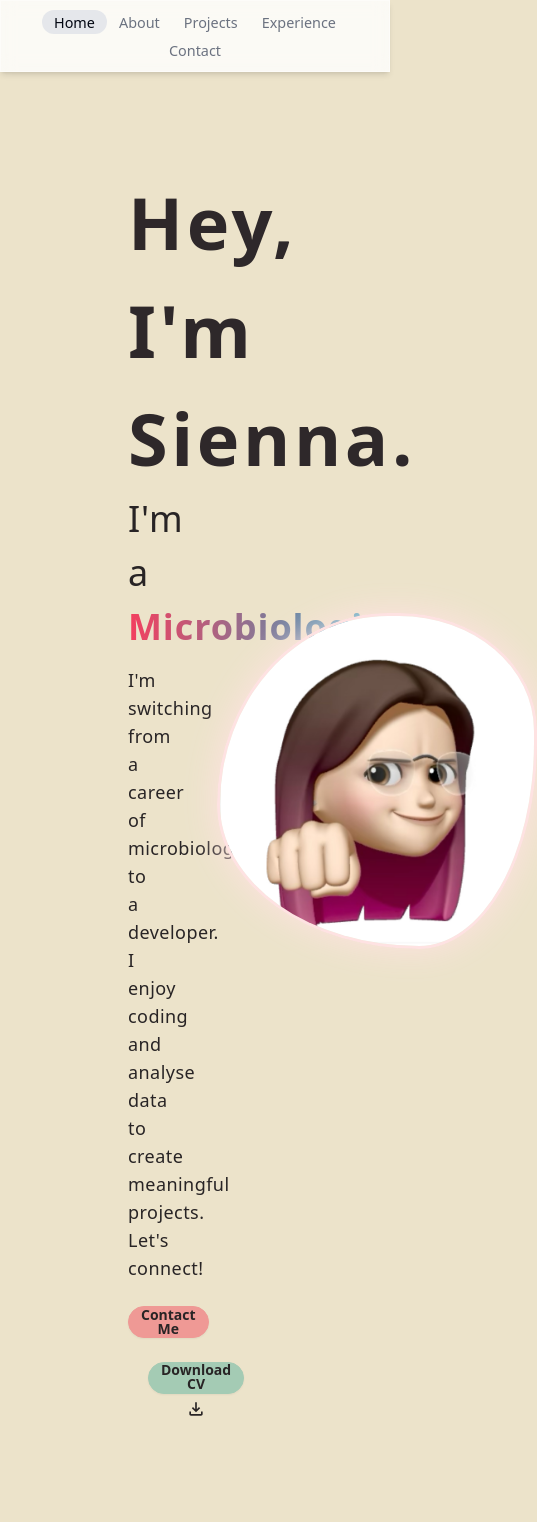
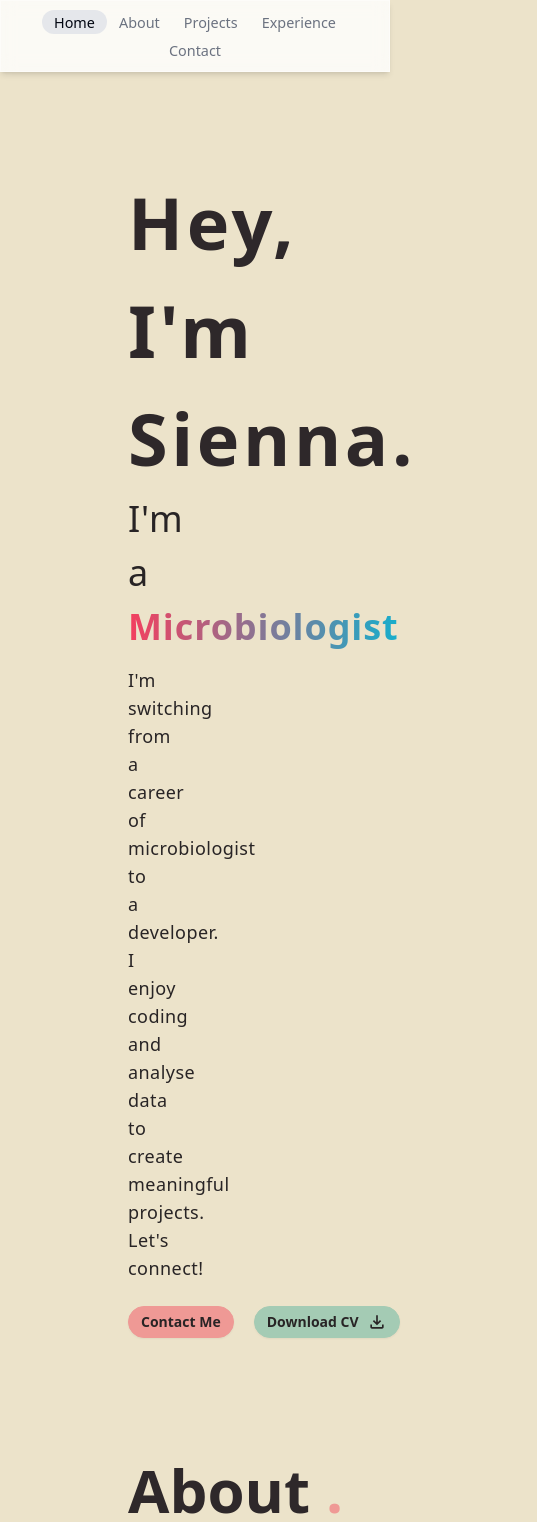
Before and after one commit to misssn1998/Sienna-portfolio, a React (Vite) app: page / in a window 390 px wide. Shown: the top 1522 px of the page, 537 px wide, since content can reach past the window. Built offline with nearby package versions, Linux system fonts and the light colour scheme.

Commit message:
fix responsive

```diff
--- a/src/assets/data.jsx
+++ b/src/assets/data.jsx
@@ -3,6 +3,7 @@ import { FaUniversity } from "react-icons/fa";
 import { MdWorkOutline } from "react-icons/md";
 import React from "react";
 import img1 from "../assets/blog.png"
+import img2 from "../assets/pokemon.png"
 
 export const links = [
   { id: nanoid(), href: "/", text: "home" },
@@ -31,37 +32,19 @@ export const projects = [
     id: 1,
     img: img1,
     url: "https://full-stack-blog-f6yb.onrender.com",
-    github: "",
-    title: "Full Stack Web Blog",
+    github: "https://github.com/misssn1998/g2-full-stack-blog-web.git",
+    title: "G2 Full Stack Web Blog",
     text: "User-friendly, secure, and interactive. Features include user registration and authentication, article comments, likes, and subscriptions. WYSIWYG editor for content control. User autonomy over personal information. Analytics for insights into user-generated content. Primary reviewer for PRs and merge conflicts.",
     tech: "HTML - CSS - ExpressJs - NodeJs - UUID - AJAX - API - SQL - Handlebars - VanillaJs",
   },
   {
     id: 2,
-    img: "https://images.pexels.com/photos/326503/pexels-photo-326503.jpeg?auto=compress&cs=tinysrgb&w=800",
-    url: "https://full-stack-blog-f6yb.onrender.com/",
-    github: "",
-    title: "Full Stack Web Blog",
-    text: "Lorem ipsum dolor sit amet consectetur, adipisicing elit. Asperiores aperiam porro impedit tenetur quo hic omnis doloribus dolores enim deleniti.",
-    tech: "React - React - React - React",
-  },
-  {
-    id: 3,
-    img: "https://images.pexels.com/photos/326503/pexels-photo-326503.jpeg?auto=compress&cs=tinysrgb&w=800",
-    url: "https://full-stack-blog-f6yb.onrender.com/",
-    github: "",
-    title: "Full Stack Web Blog",
-    text: "Lorem ipsum dolor sit amet consectetur, adipisicing elit. Asperiores aperiam porro impedit tenetur quo hic omnis doloribus dolores enim deleniti.",
-    tech: "React - React - React - React",
-  },
-  {
-    id: 4,
-    img: "https://images.pexels.com/photos/326503/pexels-photo-326503.jpeg?auto=compress&cs=tinysrgb&w=800",
-    url: "https://full-stack-blog-f6yb.onrender.com/",
-    github: "",
-    title: "Full Stack Web Blog",
-    text: "Lorem ipsum dolor sit amet consectetur, adipisicing elit. Asperiores aperiam porro impedit tenetur quo hic omnis doloribus dolores enim deleniti.",
-    tech: "React - React - React - React",
+    img: img2,
+    url: "",
+    github: "https://github.com/misssn1998/pokemon-exploration-website",
+    title: "Pokemon Exploration Website",
+    text: "This web project is to create a single-page application that dynamically displays data about Pokémon. The application utilizes AJAX for dynamic loading of data from the server without refreshing the entire page. It aims to demonstrate proficiency in client-side and server-side JavaScript development while adhering to good coding practices and design principles.",
+    tech: "HTML - CSS - AJAX - JS - API - Local storage",
   },
 ];
 
--- a/src/components/About.jsx
+++ b/src/components/About.jsx
@@ -10,8 +10,8 @@ const About = () => {
         <SectionTitle text="About" isFirst={true} />
 
         {/* About me */}
-        <div className="mx-auto max-w-7xl px-32 grid grid-cols-3">
-          <div className="space-y-8 col-span-2">
+        <div className="mx-auto max-w-7xl px-32 grid grid-cols-3 sm:px-12 xs:px-8">
+          <div className="space-y-8 col-span-2 sm:pr-5 ">
             <p>
               Hey! I'm Sienna, if you haven't already gathered that by now. I'm
               a microbiologist turned software engineer and data analyst from
--- a/src/components/Contact.jsx
+++ b/src/components/Contact.jsx
@@ -37,14 +37,15 @@ const Contact = () => {
   return (
     <section
       id="contact"
-      className="mx-auto max-w-7xl grid grid-cols-3 px-32 py-8 mt-20 scroll-mt-6"
+      className="mx-auto max-w-7xl grid grid-cols-3 px-32 py-8 mt-20 scroll-mt-6 sm:flex xs:grid-cols-1"
     >
-      <div className="col-span-2">
+      <div className="col-span-2 ">
         <div className="text-center lg:text-left leading-9">
           <h1 className="text-5xl font-bold mb-10 text-heading-text">
             Get in touch!
           </h1>
-          <p className="pr-20 text-xl leading-10">
+          <p className="pr-20 text-xl leading-10 sm:pr-8
+          xs:pr-0">
             Shoot me an email if you want to connect! You can also find me on
             <span className="text-primary font-semibold">
               <a href="https://www.linkedin.com/in/sienna-nguyen-0828b4146/">
@@ -61,7 +62,7 @@ const Contact = () => {
         </div>
       </div>
 
-      <form className="col-span-1 flex flex-col" onSubmit={handleSubmit}>
+      <form className="col-span-1 flex flex-col xs:mt-10" onSubmit={handleSubmit}>
         {/* NAME */}
         <div className="gap-2 flex flex-col w-full mb-8">
           <label className="font-semibold mr-6">Name</label>
--- a/src/components/Hero.jsx
+++ b/src/components/Hero.jsx
@@ -22,11 +22,11 @@ const Hero = () => {
   }
 
   return (
-    <div className="mx-auto max-w-7xl mt-10 px-32 py-32 grid grid-cols-3  justify-center items-center">
+    <div className="mx-auto max-w-7xl mt-10 px-32 py-32 grid grid-cols-3 justify-center items-center sm:grid-cols-3 xs:px-6 xs:flex ">
       {/* Hero span */}
-      <div className="col-span-2 pr-20 ">
+      <div className="col-span-2 pr-20 xs:pr-0">
         <article>
-          <h1 className="text-7xl font-semibold tracking-wider leading-normal text-neutral">
+          <h1 className="text-7xl font-semibold tracking-wider leading-normal text-neutral sm:text-5xl sm:tracking-normal xs:tracking-tight xs:text-4xl ">
             Hey, I'm Sienna
             <span>.</span>
           </h1>
@@ -52,7 +52,7 @@ const Hero = () => {
             enjoy coding and analyse data to create meaningful projects. <br />
             Let's connect!
           </p>
-          <div>
+          <div className="flex sm:flex-col sm:w-44">
             <button
               className="btn btn-primary btn-sm rounded-3xl mt-6"
               onClick={handleScroll}
@@ -60,8 +60,8 @@ const Hero = () => {
               Contact Me
             </button>
             <button
-              className="btn btn-sm btn-secondary rounded-3xl mt-6 ml-5"
-              onClick={handleDownload}
+              className="flex btn btn-sm btn-secondary rounded-3xl mt-6 ml-5 sm:ml-0"
+              onClick={() => handleDownload(RESUME_PDF)}
             >
               Download CV
               <MdOutlineFileDownload className="text-xl"/>
@@ -71,7 +71,7 @@ const Hero = () => {
       </div>
 
       {/* AVATAR */}
-      <div className="w-80">
+      <div className="w-80 hidden md:block lg:block">
         <img src={avatar} alt="My avatar" className={styles.image} />
       </div>
     </div>
--- a/src/components/Modal.jsx
+++ b/src/components/Modal.jsx
@@ -5,7 +5,7 @@ import { MdClose } from "react-icons/md";
 import { motion } from "framer-motion";
 import { Link } from "react-router-dom";
 
-const Modal = ({ image, title, git, tech, text, isOpen, setIsOpen }) => {
+const Modal = ({ url, image, title, git, tech, text, isOpen, setIsOpen }) => {
   if (!isOpen) return null;
 
   useEffect(() => {
@@ -44,12 +44,12 @@ const Modal = ({ image, title, git, tech, text, isOpen, setIsOpen }) => {
               Project Links <span>.</span>
             </p>
             <div className={styles.links}>
-              <Link target="_blank" href={git}>
+              <a target="_blank" href={git}>
                 <AiFillGithub /> source code
-              </Link>
-              <Link target="_blank">
+              </a>
+              <a target="_blank" href={url}>
                 <AiOutlineExport /> live project
-              </Link>
+              </a>
             </div>
           </div>
         </div>
--- a/src/components/Projects.jsx
+++ b/src/components/Projects.jsx
@@ -2,19 +2,46 @@ import SectionTitle from "./SectionTitle";
 import SingleProject from "./SingleProjects";
 import { projects } from "../assets/data";
 import styles from "./SingleProject.module.css";
+import { motion } from "framer-motion";
+
+const fadeInAnimationVariants = {
+  initial: {
+    opacity: 0,
+    y: 100,
+  },
+  animate: (index) => ({
+    opacity: 1,
+    y: 0,
+    transition: {
+      delay: 0.1 * index,
+    },
+  }),
+};
 
 const Projects = () => {
   return (
-    <section
-      id="projects"
-      className={styles.container}
-    >
+    <section id="projects" className={styles.container}>
       <div>
         <SectionTitle text="Projects" />
       </div>
       <div className={styles.projects}>
-        {projects.map((project) => {
-          return <SingleProject key={project.id} {...project} />;
+        {projects.map((project, index) => {
+          return (
+            <ul>
+              <motion.li
+                key={index}
+                variants={fadeInAnimationVariants}
+                initial="initial"
+                whileInView="animate"
+                custom={index}
+                viewport={{
+                  once: true
+                }}
+              >
+                <SingleProject key={project.id} {...project} />
+              </motion.li>
+            </ul>
+          );
         })}
       </div>
     </section>
--- a/src/components/SingleProject.module.css
+++ b/src/components/SingleProject.module.css
@@ -4,28 +4,35 @@
 
 .projects {
     display: grid;
-    grid-template-columns: 1fr 1fr;
+    grid-template-columns: repeat(2, 500px);
     gap: 70px;
     margin-top: 20px;
-    width: 55%;
-    margin-left: 440px;
+    align-items: center;
+    justify-content: center;
+    max-width: 100%;
 }
 
 @media (max-width: 768px) {
     .projects {
-        grid-template-columns: 1fr;
-        margin-left: 180px;
+        display: flex;
+        flex-direction: column;
+        align-items: center;
+        justify-content: center;
+        margin: 60px;
     }
 }
 
-@media (max-width: 1260px) {
+
+@media (max-width: 430) {
     .projects {
-        width: 70%;
-        margin-left: 150px;
+        display: grid;
+        grid-template-columns: 1;
     }
 }
 
-.projectImage, .project1 {
+.projectImage,
+.project1,
+.project2 {
     width: 100%;
     aspect-ratio: 16 / 9;
     background: linear-gradient(90deg, rgba(240, 154, 149, 1) 0%, rgba(165, 203, 180, 1) 78%);
@@ -47,7 +54,8 @@
     border-radius: 8px;
 }
 
-.project1 img {
+.project1 img,
+.project2 img {
     position: absolute;
     bottom: 0;
     left: 50%;
@@ -57,6 +65,7 @@
 
     border-radius: 8px;
 }
+
 
 
 .projectCopy {
@@ -90,7 +99,7 @@
 }
 
 .projectDescription {
-    font-size: 18px;
+    font-size: 16px;
 }
 
 .projectDescription span {
--- a/tailwind.config.cjs
+++ b/tailwind.config.cjs
@@ -6,6 +6,9 @@ export default {
       colors: {
         "heading-text": "#2E282A",
       },
+      screens: {
+        'xs': '430px'
+      }
     },
   },
   plugins: [require("@tailwindcss/typography"), require("daisyui")],
```
Also changed, not shown: src/components/SingleProjects.jsx (+6 -6 lines), src/assets/pokemon.png (added). Lines whose indentation alone changed are shown as unchanged.
